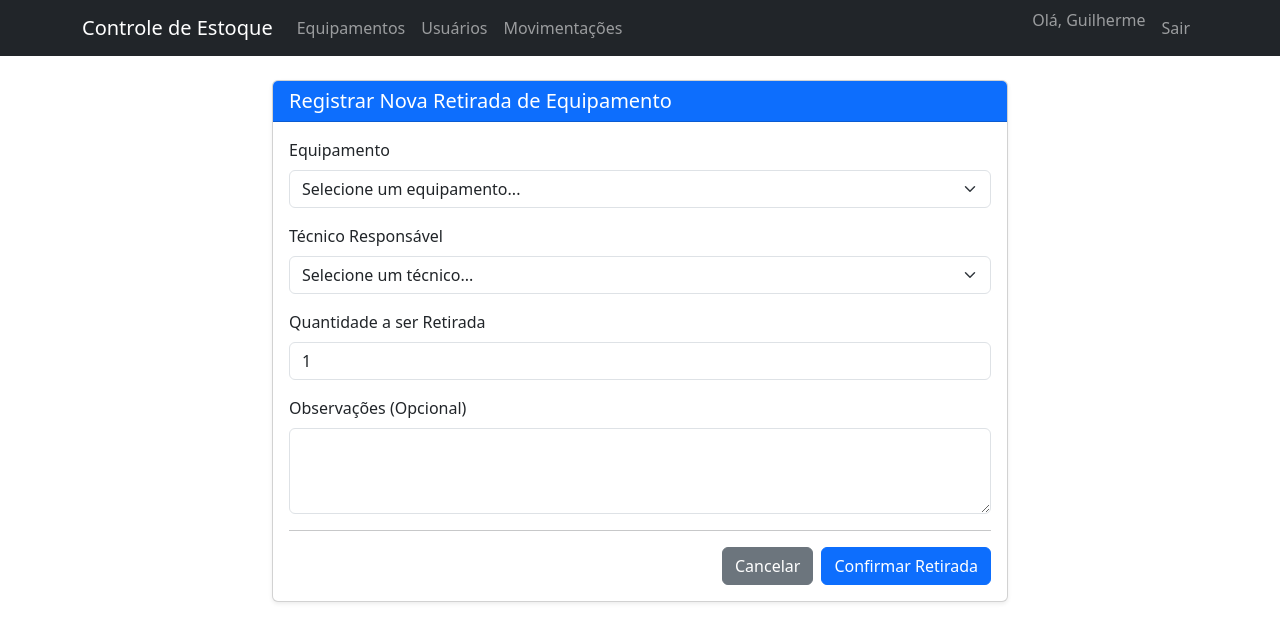
After one commit to guilhermegamabs/controle-estoque, a Flask app: page /movimentacoes/retirada in a window 1280 px wide. The commit adds this page. Shown: the top 642 px of the page. Run offline with Flask 3, Linux system fonts and the light colour scheme; a user stored in the database is signed in; data comes from the database, SQL or seed files in the repository; both versions use the stored data as it was after the commit.

Commit message:
adicionando movimentações

````diff
--- a/app.py
+++ b/app.py
@@ -150,5 +150,42 @@ def excluir_usuario_rota(id_usuario):
     flash('Usuário excluído com sucesso!', 'success')
     return redirect(url_for('listar_usuarios'))
 
+# --- ROTAS DE MOVIMENTAÇÕES ---
+
+@app.route('/movimentacoes')
+@login_required
+def listar_movimentacoes():
+    movimentacoes_abertas = database.listar_movimentacoes_abertas()
+    return render_template('movimentacoes.html', movimentacoes=movimentacoes_abertas)
+
+@app.route('/movimentacoes/retirada', methods=['GET', 'POST'])
+@login_required
+def registrar_retirada():
+    if request.method == 'POST':
+        id_equipamento = request.form['id_equipamento']
+        id_usuario = request.form['id_usuario']
+        quantidade = int(request.form['quantidade_retirada'])
+        observacao = request.form['observacao']
+
+        equipamento = database.obter_equipamento_por_id(id_equipamento)
+        if equipamento and quantidade > equipamento['quantidade_estoque']:
+            flash(f"Erro: Quantidade de retirada ({quantidade}) é maior que o estoque disponível ({equipamento['quantidade_estoque']}).", 'danger')
+            return redirect(url_for('registrar_retirada'))
+
+        database.registrar_retirada(id_equipamento, id_usuario, quantidade, observacao)
+        flash('Retirada registrada com sucesso!', 'success')
+        return redirect(url_for('listar_movimentacoes'))
+
+    equipamentos = database.listar_equipamentos()
+    usuarios = database.listar_usuarios()
+    return render_template('registrar_retirada.html', equipamentos=equipamentos, usuarios=usuarios)
+
+@app.route('/movimentacoes/devolver/<int:id_movimentacao>', methods=['POST'])
+@login_required
+def registrar_devolucao_rota(id_movimentacao):
+    database.registrar_devolucao(id_movimentacao)
+    flash('Devolução registrada com sucesso!', 'success')
+    return redirect(url_for('listar_movimentacoes'))
+
 if __name__ == '__main__':
     app.run(host="0.0.0.0", port=5000, debug=True)
--- a/db.py
+++ b/db.py
@@ -1,11 +1,17 @@
 import sqlite3
 from datetime import datetime
 from werkzeug.security import generate_password_hash
+from zoneinfo import ZoneInfo
+
+FUSO_HORARIO_SP = ZoneInfo("America/Sao_Paulo")
 
 def conectar():
     conn = sqlite3.connect("controle.db")
     conn.execute("PRAGMA foreign_keys = ON;")
     return conn
+
+def obter_hora_atual():
+    return datetime.now(FUSO_HORARIO_SP)
 
 def criar_tabelas():
     conn = conectar()
@@ -26,7 +32,7 @@ def criar_tabelas():
             nome_equipamento TEXT NOT NULL,
             descricao_equipamento TEXT,
             quantidade_estoque INTEGER NOT NULL DEFAULT 0,
-            data_cadastro DATETIME DEFAULT CURRENT_TIMESTAMP
+            data_cadastro DATETIME NOT NULL
         )
     ''')
     cursor.execute('''
@@ -34,7 +40,7 @@ def criar_tabelas():
             id_movimentacao INTEGER PRIMARY KEY AUTOINCREMENT,
             id_equipamento INTEGER NOT NULL,
             id_usuario INTEGER NOT NULL,
-            data_retirada DATETIME DEFAULT CURRENT_TIMESTAMP,
+            data_retirada DATETIME NOT NULL,
             quantidade_retirada INTEGER NOT NULL,
             data_devolucao DATETIME,
             observacao TEXT,
@@ -50,9 +56,11 @@ def adicionar_equipamento(nome, descricao, quantidade):
     try:
         conn = conectar()
         cursor = conn.cursor()
+
+        data_atual = obter_hora_atual()
         cursor.execute('''
-           INSERT INTO equipamentos (nome_equipamento, descricao_equipamento, quantidade_estoque) VALUES (?, ?, ?)
-        ''', (nome, descricao, quantidade))
+           INSERT INTO equipamentos (nome_equipamento, descricao_equipamento, quantidade_estoque, data_cadastro) VALUES (?, ?, ?, ?)
+        ''', (nome, descricao, quantidade, data_atual))
         conn.commit()
     except sqlite3.Error as e:
         print(f"Erro ao adicionar equipamento: {e}")
@@ -218,3 +226,94 @@ def obter_usuario_por_email(email):
     finally:
         if conn:
             conn.close()
+
+def listar_movimentacoes_abertas():
+    try:
+        conn = conectar()
+        conn.row_factory = sqlite3.Row
+        cursor = conn.cursor()
+        cursor.execute('''
+            SELECT
+                m.id_movimentacao,
+                m.data_retirada,
+                m.quantidade_retirada,
+                e.nome_equipamento,
+                u.nome_usuario
+            FROM movimentacoes m
+            JOIN equipamentos e ON m.id_equipamento = e.id_equipamento
+            JOIN usuarios u ON m.id_usuario = u.id_usuario
+            WHERE m.data_devolucao IS NULL
+            ORDER BY m.data_retirada DESC
+        ''')
+        movimentacoes = cursor.fetchall()
+        return movimentacoes
+    except sqlite3.Error as e:
+        print(f"Erro ao listar movimentações abertas: {e}")
+        return []
+    finally:
+        if conn:
+            conn.close()
+
+def registrar_retirada(id_equipamento, id_usuario, quantidade, observacao):
+    try:
+        conn = conectar()
+        cursor = conn.cursor()
+        data_atual = obter_hora_atual()
+
+        cursor.execute('''
+            INSERT INTO movimentacoes (id_equipamento, id_usuario, quantidade_retirada, observacao, data_retirada)
+            VALUES (?, ?, ?, ?, ?)
+        ''', (id_equipamento, id_usuario, quantidade, observacao, data_atual))
+
+        cursor.execute('''
+            UPDATE equipamentos
+            SET quantidade_estoque = quantidade_estoque - ?
+            WHERE id_equipamento = ?
+        ''', (quantidade, id_equipamento))
+
+        conn.commit()
+    except sqlite3.Error as e:
+        print(f"Erro ao registrar retirada: {e}")
+        if conn:
+            conn.rollback()
+    finally:
+        if conn:
+            conn.close()
+
+def registrar_devolucao(id_movimentacao):
+    try:
+        conn = conectar()
+        conn.row_factory = sqlite3.Row
+        cursor = conn.cursor()
+
+        cursor.execute("SELECT id_equipamento, quantidade_retirada FROM movimentacoes WHERE id_movimentacao = ?", (id_movimentacao,))
+        movimentacao = cursor.fetchone()
+
+        if movimentacao:
+            id_equipamento = movimentacao['id_equipamento']
+            quantidade_devolvida = movimentacao['quantidade_retirada']
+            data_atual = obter_hora_atual()
+
+            cursor.execute('''
+                UPDATE movimentacoes
+                SET data_devolucao = ?
+                WHERE id_movimentacao = ?
+            ''', (data_atual, id_movimentacao,))
+
+            cursor.execute('''
+                UPDATE equipamentos
+                SET quantidade_estoque = quantidade_estoque + ?
+                WHERE id_equipamento = ?
+            ''', (quantidade_devolvida, id_equipamento))
+
+            conn.commit()
+        else:
+            print(f"Movimentação com ID {id_movimentacao} não encontrada.")
+
+    except sqlite3.Error as e:
+        print(f"Erro ao registrar devolução: {e}")
+        if conn:
+            conn.rollback()
+    finally:
+        if conn:
+            conn.close()
--- a/templates/base.html
+++ b/templates/base.html
@@ -24,7 +24,7 @@
                         <a class="nav-link" href="{{ url_for('listar_usuarios') }}">Usuários</a>
                     </li>
                      <li class="nav-item">
-                        <a class="nav-link" href="#">Movimentações</a>
+                        <a class="nav-link" href="{{ url_for('listar_movimentacoes') }}">Movimentações</a>
                     </li>
                 </ul>
                 <ul class="navbar-nav ms-auto">
--- /dev/null
+++ b/templates/registrar_retirada.html
@@ -0,0 +1,76 @@
+{% extends 'base.html' %}
+
+{% block title %}Registrar Nova Retirada{% endblock %}
+
+{% block content %}
+<div class="row justify-content-center">
+    <div class="col-md-8">
+        <div class="card shadow-sm">
+            <div class="card-header bg-primary text-white">
+                <h2 class="h5 mb-0">Registrar Nova Retirada de Equipamento</h2>
+            </div>
+            <div class="card-body">
+                <form method="POST">
+                    <!-- Campo de Seleção de Equipamento -->
+                    <div class="mb-3">
+                        <label for="id_equipamento" class="form-label">Equipamento</label>
+                        <select class="form-select" id="id_equipamento" name="id_equipamento" required>
+                            <option value="" disabled selected>Selecione um equipamento...</option>
+                            {% for eq in equipamentos %}
+                                {% if eq['quantidade_estoque'] > 0 %}
+                                    <option value="{{ eq['id_equipamento'] }}">
+                                        {{ eq['nome_equipamento'] }} (Estoque: {{ eq['quantidade_estoque'] }})
+                                    </option>
+                                {% endif %}
+                            {% endfor %}
+                        </select>
+                    </div>
+
+                    <!-- Campo de Seleção de Usuário -->
+                    <div class="mb-3">
+                        <label for="id_usuario" class="form-label">Técnico Responsável</label>
+                        <select class="form-select" id="id_usuario" name="id_usuario" required>
+                            <option value="" disabled selected>Selecione um técnico...</option>
+                            {% for user in usuarios %}
+                                <option value="{{ user['id_usuario'] }}">{{ user['nome_usuario'] }}</option>
+                            {% endfor %}
+                        </select>
+                    </div>
+
+                    <!-- Campo Quantidade -->
+                    <div class="mb-3">
+                        <label for="quantidade_retirada" class="form-label">Quantidade a ser Retirada</label>
+                        <input type="number" class="form-control" id="quantidade_retirada" name="quantidade_retirada" required min="1" value="1">
+                    </div>
+
+                    <!-- Campo Observações -->
+                    <div class="mb-3">
+                        <label for="observacao" class="form-label">Observações (Opcional)</label>
+                        <textarea class="form-control" id="observacao" name="observacao" rows="3"></textarea>
+                    </div>
+
+                    <hr>
+
+                    <div class="d-flex justify-content-end">
+                        <a href="{{ url_for('listar_movimentacoes') }}" class="btn btn-secondary me-2">Cancelar</a>
+                        <button type="submit" class="btn btn-primary">Confirmar Retirada</button>
+                    </div>
+                </form>
+            </div>
+        </div>
+    </div>
+</div>
+{% endblock %}```
+
+#### Passo 4: Atualizar o Link no Painel de Movimentações
+
+Finalmente, vamos fazer o botão "Registrar Nova Retirada" na página principal de movimentações funcionar.
+
+**Modifique o arquivo `templates/movimentacoes.html`:**
+
+```html
+<!-- Em templates/movimentacoes.html -->
+
+<!-- DE: <a href="#" class="btn btn-primary">Registrar Nova Retirada</a> -->
+<!-- PARA: -->
+<a href="{{ url_for('registrar_retirada') }}" class="btn btn-primary">Registrar Nova Retirada</a>
````
Also changed, not shown: templates/movimentacoes.html (added, +48 -0 lines), controle.db.
